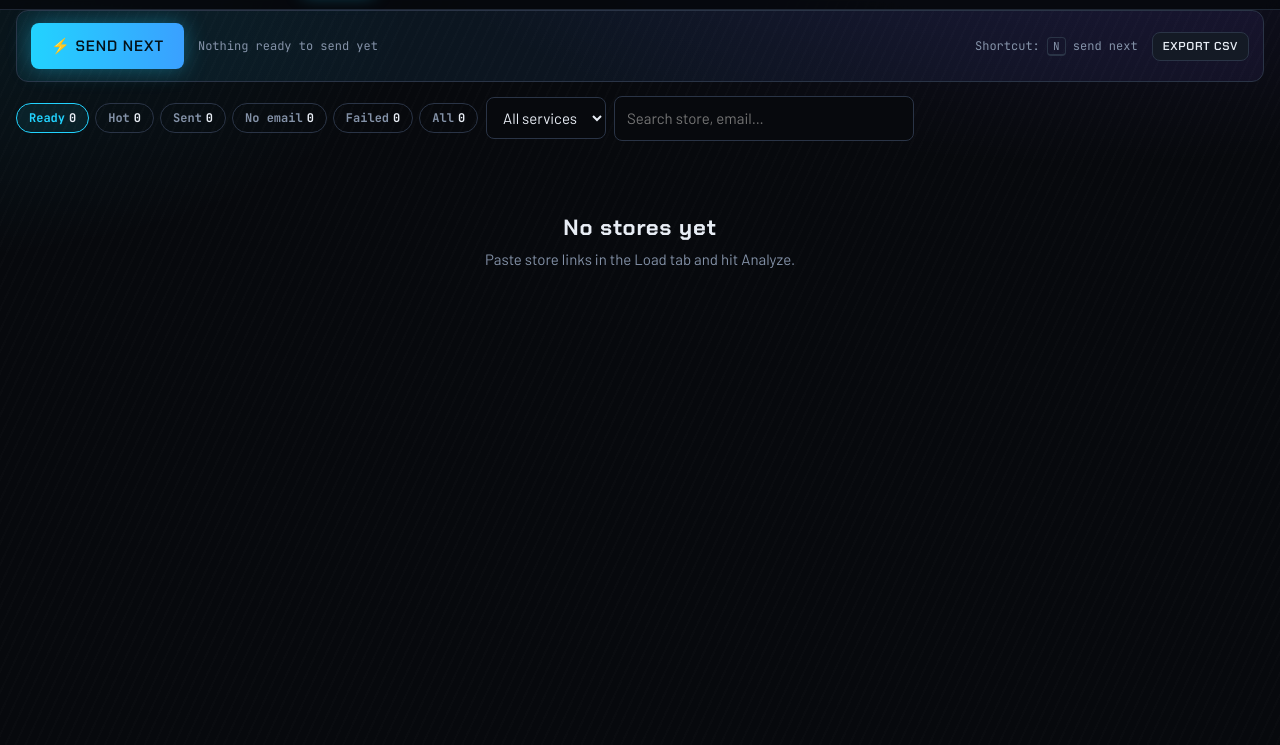
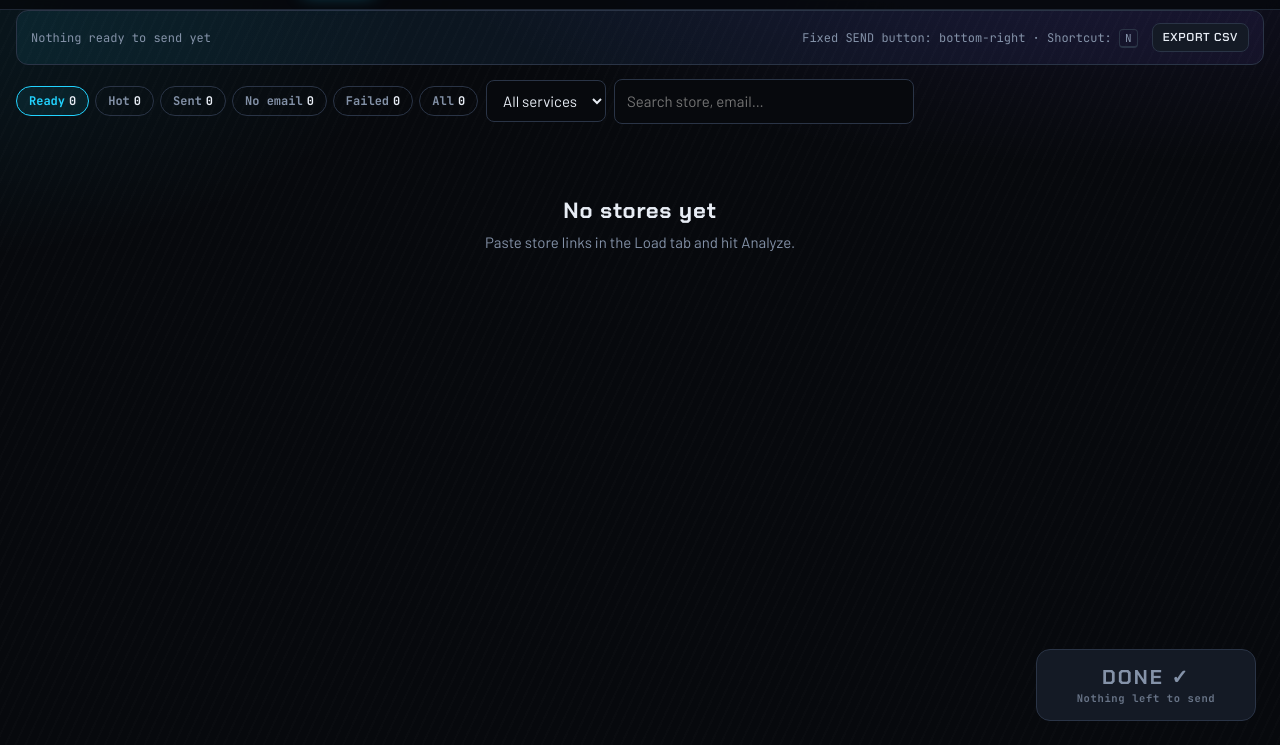
Before and after one commit to hellomeshcodeagency-dotcom/nitrosend, a plain HTML site: page public/index.html in a window 1280 px wide. Both pictures are taken after a click on the button "SEND". Shown: the part 55-800 px from the top of the page. Drawn offline with Linux system fonts and the light colour scheme.

Commit message:
Update index.html

```diff
--- a/public/index.html
+++ b/public/index.html
@@ -165,6 +165,16 @@ label.f{display:block;font:600 11px var(--mono);letter-spacing:.1em;text-transfo
 .senders-table b{color:var(--text)}
 .toast{position:fixed;bottom:20px;left:50%;transform:translateX(-50%) translateY(20px);background:var(--panel-2);border:1px solid var(--nitro);color:var(--text);padding:10px 16px;border-radius:10px;font:13px var(--mono);opacity:0;transition:.25s;z-index:60;pointer-events:none;box-shadow:0 0 24px var(--nitro-glow)}
 .toast.on{opacity:1;transform:translateX(-50%) translateY(0)}
+/* Fixed send button: never moves, for auto clickers */
+#fixedSend{position:fixed;right:24px;bottom:24px;z-index:80;width:220px;height:72px;border:0;border-radius:14px;cursor:pointer;
+  font:700 20px var(--display);letter-spacing:.1em;text-transform:uppercase;color:#04121A;
+  background:linear-gradient(90deg,var(--nitro),#3AA0FF);box-shadow:0 0 28px var(--nitro-glow);display:none;
+  align-items:center;justify-content:center;flex-direction:column;line-height:1.1;transition:filter .15s}
+#fixedSend.on{display:flex}
+#fixedSend small{font:600 10.5px var(--mono);letter-spacing:.06em;text-transform:none;opacity:.75;margin-top:3px;max-width:200px;overflow:hidden;text-overflow:ellipsis;white-space:nowrap}
+#fixedSend.wait{filter:grayscale(.6) brightness(.8);cursor:wait}
+#fixedSend.done{background:var(--panel-2);color:var(--dim);box-shadow:none;border:1px solid var(--line-2);cursor:default}
+#v-send{padding-bottom:110px}
 kbd{font:11px var(--mono);border:1px solid var(--line-2);border-bottom-width:2px;border-radius:4px;padding:1px 5px;color:var(--dim)}
 
 @media (max-width:980px){
@@ -259,10 +269,9 @@ kbd{font:11px var(--mono);border:1px solid var(--line-2);border-bottom-width:2px
   <!-- ================= SEND ================= -->
   <section class="view" id="v-send">
     <div class="sendbar">
-      <button class="btn go big" id="sendNext">⚡ Send next</button>
       <div class="meta" id="nextMeta">—</div>
       <span class="spacer"></span>
-      <div class="meta">Shortcut: <kbd>N</kbd> send next</div>
+      <div class="meta">Fixed SEND button: bottom-right · Shortcut: <kbd>N</kbd></div>
       <button class="btn sm" id="exportCsv">Export CSV</button>
     </div>
 
@@ -312,6 +321,9 @@ kbd{font:11px var(--mono);border:1px solid var(--line-2);border-bottom-width:2px
         <label class="f" for="sCap">Daily cap per account</label>
         <input id="sCap" type="number" min="1" max="2000" step="1">
         <div class="hint">NitroSend rotates through your accounts and skips any that hit the cap today. In Gmail mode it opens the right account automatically. In mailto mode it tells you which account to send from.</div>
+        <label class="f" for="sLock">Send button lock after each click (seconds)</label>
+        <input id="sLock" type="number" min="0" max="30" step="0.5">
+        <div class="hint">Stops a fast auto clicker from sending the same email twice. Set this a little shorter than your auto clicker's interval.</div>
         <div class="senders-table" id="senderStats"></div>
 
         <h3 class="ptitle" style="margin-top:24px">Engine</h3>
@@ -332,6 +344,7 @@ kbd{font:11px var(--mono);border:1px solid var(--line-2);border-bottom-width:2px
 <!-- Details modal -->
 <div class="modal" id="modal"><div class="mbox" id="mbox"></div></div>
 <div class="toast" id="toast"></div>
+<button id="fixedSend" type="button">⚡ Send<small id="fixedSendSub"></small></button>
 
 <script src="pitches.js"></script>
 <script>
@@ -374,6 +387,7 @@ const DEFAULTS = {
   mode: 'mailto',
   senders: [],
   cap: 50,
+  lock: 1.5,
   concurrency: 4,
   psiKey: '',
   disabledServices: [],
@@ -611,6 +625,7 @@ function refreshStats() {
   $('#nextMeta').innerHTML = nxt
     ? `Next: <b>${esc(nxt.a.storeName)}</b> → ${esc(nxt.email)}${sender ? ` · from <b>${esc(sender)}</b>` : ''}${capped ? ' · <span style="color:var(--hot)">all accounts capped</span>' : ''}`
     : 'Nothing ready to send yet';
+  updateFixedSend();
 }
 
 function filtered() {
@@ -762,6 +777,7 @@ $$('.tab').forEach((t) => t.addEventListener('click', () => switchView(t.dataset
 function switchView(v) {
   $$('.tab').forEach((x) => x.classList.toggle('on', x.dataset.v === v));
   $$('.view').forEach((x) => x.classList.toggle('on', x.id === 'v-' + v));
+  $('#fixedSend').classList.toggle('on', v === 'send');
   if (v === 'send') renderList();
   if (v === 'settings') fillSettings();
   window.scrollTo({ top: 0 });
@@ -813,7 +829,7 @@ $('#fChips').addEventListener('click', (e) => {
   const b = e.target.closest('.chip'); if (!b) return;
   view.filter = b.dataset.f; view.page = 0;
   $$('#fChips .chip').forEach((c) => c.classList.toggle('on', c === b));
-  renderList();
+  renderList(); updateFixedSend();
 });
 $('#fService').addEventListener('change', (e) => { view.service = e.target.value; view.page = 0; renderList(); });
 $('#fSearch').addEventListener('input', (e) => { view.q = e.target.value; view.page = 0; scheduleListRender(); });
@@ -867,15 +883,34 @@ $('#modal').addEventListener('click', (e) => {
 document.addEventListener('keydown', (e) => {
   if (e.key === 'Escape') $('#modal').classList.remove('on');
   if ((e.key === 'n' || e.key === 'N') && !/INPUT|TEXTAREA|SELECT/.test(document.activeElement.tagName) && $('#v-send').classList.contains('on')) {
-    e.preventDefault(); $('#sendNext').click();
+    e.preventDefault(); $('#fixedSend').click();
   }
 });
 
-$('#sendNext').addEventListener('click', () => {
-  const pool = view.filter === 'hot' ? readyLeads().filter((l) => priorityOf(l) === 'hot') : readyLeads();
-  const l = pool[0];
-  if (!l) return toast('Nothing left to send');
+/* Fixed SEND button — same spot every time, with a lock against double clicks */
+let sendLockedUntil = 0;
+function nextPool() {
+  return view.filter === 'hot' ? readyLeads().filter((l) => priorityOf(l) === 'hot') : readyLeads();
+}
+function updateFixedSend() {
+  const b = $('#fixedSend');
+  const sub = $('#fixedSendSub');
+  const locked = Date.now() < sendLockedUntil;
+  const next = nextPool()[0];
+  const { capped } = pickSender();
+  b.classList.toggle('wait', locked);
+  b.classList.toggle('done', !next || capped);
+  b.firstChild.nodeValue = !next ? 'Done ✓' : capped ? 'Cap reached' : locked ? 'Wait…' : '⚡ Send';
+  sub.textContent = !next ? 'Nothing left to send' : capped ? 'All accounts hit today’s cap' : `${next.a.storeName} → ${next.email}`;
+}
+$('#fixedSend').addEventListener('click', () => {
+  if (Date.now() < sendLockedUntil) return;
+  const l = nextPool()[0];
+  if (!l) { updateFixedSend(); return; }
+  sendLockedUntil = Date.now() + (settings.lock || 0) * 1000;
   sendLead(l);
+  updateFixedSend();
+  if (settings.lock) setTimeout(updateFixedSend, settings.lock * 1000 + 30);
 });
 
 $('#exportCsv').addEventListener('click', () => {
@@ -899,6 +934,7 @@ function fillSettings() {
   $('#sMode').value = settings.mode;
   $('#sSenders').value = (settings.senders || []).join('\n');
   $('#sCap').value = settings.cap;
+  $('#sLock').value = settings.lock;
   $('#sConc').value = String(settings.concurrency);
   $('#sPsi').value = settings.psiKey;
   const off = new Set(settings.disabledServices || []);
@@ -915,6 +951,8 @@ function readSettings() {
   settings.mode = $('#sMode').value;
   settings.senders = $('#sSenders').value.split(/[\s,;]+/).map((s) => s.trim().toLowerCase()).filter((s) => EMAIL_RE.test(s));
   settings.cap = Math.max(1, parseInt($('#sCap').value, 10) || DEFAULTS.cap);
+  settings.lock = Math.max(0, parseFloat($('#sLock').value));
+  if (isNaN(settings.lock)) settings.lock = DEFAULTS.lock;
   settings.concurrency = parseInt($('#sConc').value, 10) || 4;
   settings.psiKey = $('#sPsi').value.trim();
   settings.disabledServices = $$('#sServices input').filter((i) => !i.checked).map((i) => i.value);
```
